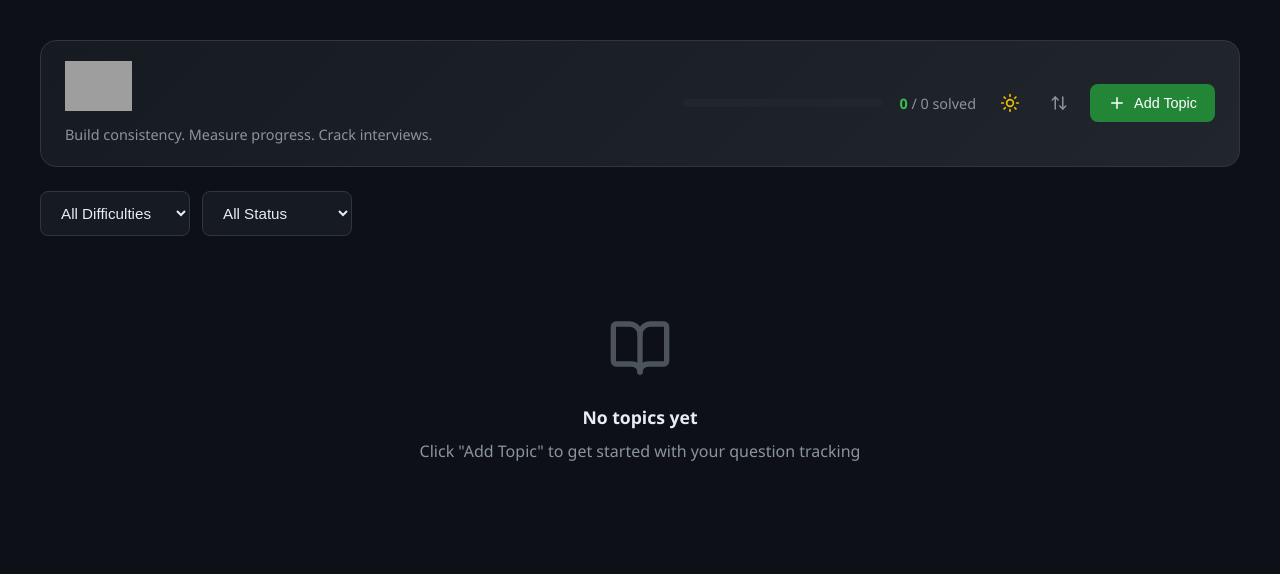
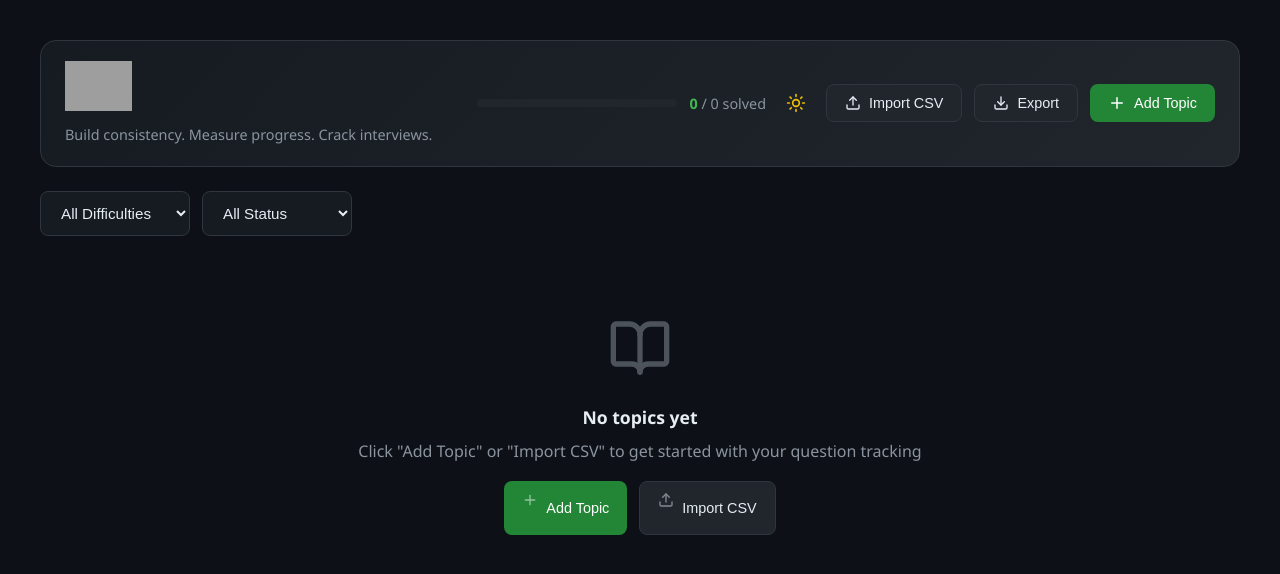
Before and after one commit to Abhinav3499/SolvR, a Vue app: page / in a window 1280 px wide. Shown: the top 574 px of the page. Built offline with nearby package versions, Linux system fonts and the light colour scheme; grey boxes are pictures that could not be loaded.

Commit message:
feat(ui): add prominent Import CSV and Export buttons to header and empty state

```diff
--- a/src/App.vue
+++ b/src/App.vue
@@ -3,7 +3,7 @@
     <!-- Header -->
     <HeaderBar
       @add-topic="showTopicModal = true"
-      @open-export-import="showExportImportModal = true"
+      @open-export-import="openExportImport"
     />
 
     <!-- Search & Filter -->
@@ -39,7 +39,17 @@
     <div v-if="!sortedTopics.length" class="empty-state">
       <BookOpen :size="64" />
       <h3>No topics yet</h3>
-      <p>Click "Add Topic" to get started with your question tracking</p>
+      <p>Click "Add Topic" or "Import CSV" to get started with your question tracking</p>
+      <div style="display: flex; gap: 12px; margin-top: 16px; justify-content: center;">
+        <button class="btn btn-primary" @click="showTopicModal = true">
+          <Plus :size="16" />
+          Add Topic
+        </button>
+        <button class="btn btn-secondary" @click="openExportImport('import')">
+          <Upload :size="16" />
+          Import CSV
+        </button>
+      </div>
     </div>
 
     <!-- Modals -->
@@ -72,6 +82,7 @@
 
     <ExportImportModal
       v-if="showExportImportModal"
+      :initial-tab="exportImportTab"
       @close="showExportImportModal = false"
     />
 
@@ -87,7 +98,7 @@
 
 <script setup lang="ts">
 import { ref, computed } from 'vue'
-import { BookOpen } from 'lucide-vue-next'
+import { BookOpen, Plus, Upload } from 'lucide-vue-next'
 import draggable from 'vuedraggable'
 import { useQuestionStore } from './stores/questionStore'
 import type { Topic, SubTopic, Question } from './types'
@@ -111,6 +122,12 @@ interface DeleteTarget {
 const store = useQuestionStore()
 
 const showExportImportModal = ref(false)
+const exportImportTab = ref<'export' | 'import'>('import')
+
+const openExportImport = (tab: 'export' | 'import' = 'import') => {
+  exportImportTab.value = tab
+  showExportImportModal.value = true
+}
 
 const showTopicModal = ref(false)
 const editingTopic = ref<Topic | null>(null)
--- a/src/components/ExportImportModal.vue
+++ b/src/components/ExportImportModal.vue
@@ -156,13 +156,21 @@ import { useQuestionStore } from '../stores/questionStore'
 import { parseCSVToQuestions } from '../utils/csv'
 import type { ExportPayload, ImportMode } from '../types'
 
+interface Props {
+  initialTab?: 'export' | 'import'
+}
+
+const props = withDefaults(defineProps<Props>(), {
+  initialTab: 'import'
+})
+
 defineEmits<{
   (e: 'close'): void
 }>()
 
 const store = useQuestionStore()
 
-const activeTab = ref<'export' | 'import'>('export')
+const activeTab = ref<'export' | 'import'>(props.initialTab)
 const copied = ref(false)
 const importMode = ref<ImportMode>('merge')
 const fileInputRef = ref<HTMLInputElement | null>(null)
--- a/src/components/HeaderBar.vue
+++ b/src/components/HeaderBar.vue
@@ -18,8 +18,13 @@
         <Sun v-if="store.theme === 'dark'" :size="20" />
         <Moon v-else :size="20" />
       </button>
-      <button class="btn btn-icon" @click="$emit('open-export-import')" title="Backup & Restore Data">
-        <ArrowUpDown :size="18" />
+      <button class="btn btn-secondary" @click="$emit('open-export-import', 'import')" title="Import Questions from CSV or JSON file">
+        <Upload :size="16" />
+        Import CSV
+      </button>
+      <button class="btn btn-secondary" @click="$emit('open-export-import', 'export')" title="Export Backup or CSV">
+        <Download :size="16" />
+        Export
       </button>
       <button class="btn btn-primary" @click="$emit('add-topic')">
         <Plus :size="18" />
@@ -31,13 +36,13 @@
 
 <script setup lang="ts">
 import { computed, watch, onMounted } from 'vue'
-import { Plus, Sun, Moon, ArrowUpDown } from 'lucide-vue-next'
+import { Plus, Sun, Moon, Upload, Download } from 'lucide-vue-next'
 import { useQuestionStore } from '../stores/questionStore'
 import type { Theme } from '../types'
 
 defineEmits<{
   (e: 'add-topic'): void
-  (e: 'open-export-import'): void
+  (e: 'open-export-import', tab?: 'export' | 'import'): void
 }>()
 
 const store = useQuestionStore()
--- a/src/style.css
+++ b/src/style.css
@@ -85,7 +85,8 @@ body {
 .progress-container {
   display: flex;
   align-items: center;
-  gap: 16px;
+  gap: 12px;
+  flex-wrap: wrap;
 }
 
 .progress-bar {
```
Also changed, not shown: 2 other files (tests, documents, lock files or other folders).
